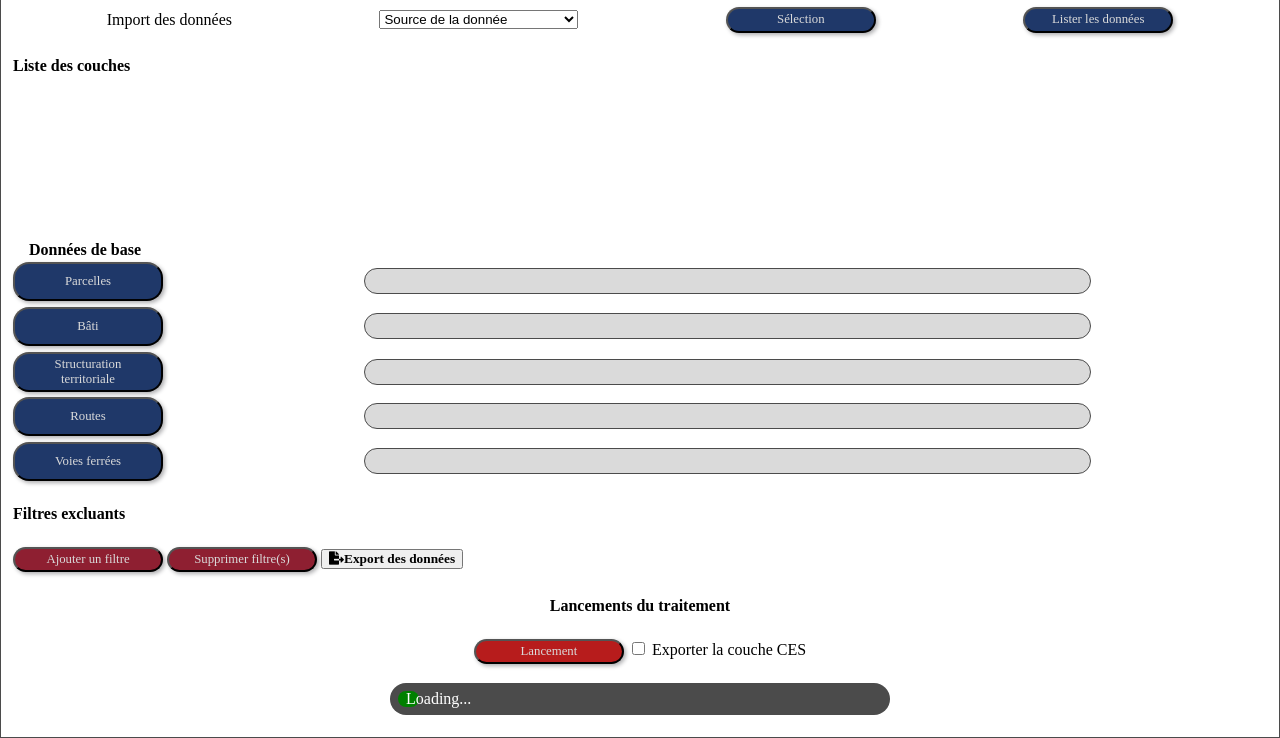
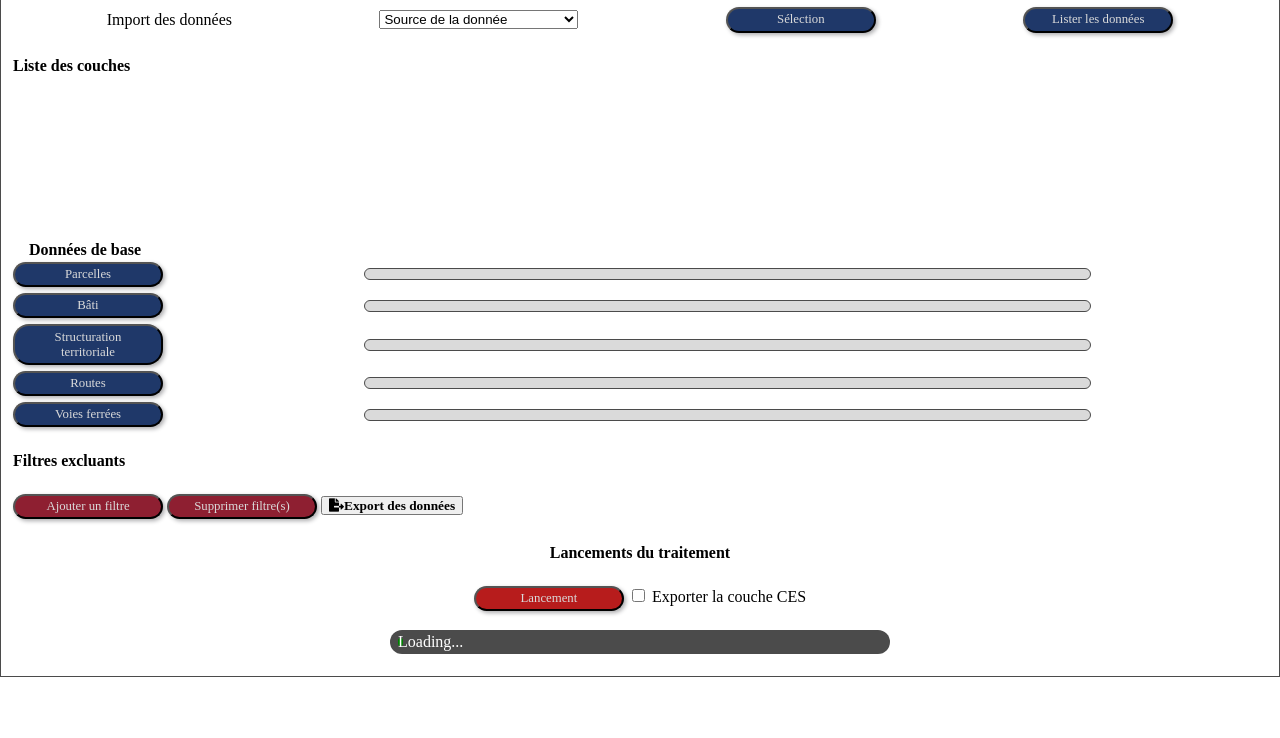
Before and after one commit to Remi971/foncier, a plain HTML site: page app_fonciere/interface/index.html in a window 1280 px wide. Shown: the part 95-833 px from the top of the page. After the commit the page ends 800 px from the top, so only its background shows below. Drawn offline with nearby package versions, Linux system fonts and the light colour scheme; a script that the page names is missing.

Commit message:
front a ameliorer

```diff
--- a/app_fonciere/interface/style.css
+++ b/app_fonciere/interface/style.css
@@ -171,11 +171,13 @@ li:hover{
 .btn-base {
   display: grid;
   grid-template-columns: auto;
+  align-items: center;
 }
 
 span {
   width : 95%;
-  height : 1.5em;
+  font-size: 10px;
+  height : 1em;
   border : var(--dark) solid 1px;
   border-radius: 1rem;
   background-color: var(--light);
@@ -186,7 +188,6 @@ span {
 .group {
   display : grid;
   grid-gap : 1%;
-  height : 45px;
   grid-template-columns : 15% 5% 5% 60% 10%;
 }
 
@@ -286,7 +287,7 @@ span {
 .progress-bar {
     position: relative;
     width: 500px;
-    height: 2em;
+    height: 1.5em;
     background-color: var(--dark);
     border-radius: 1.5em;
     color: white;
@@ -307,7 +308,6 @@ span {
     max-width: calc(100% - 1em);
     background-color: green;
     border-radius: 1em;
-    padding: .5em;
 }
 /* Tab Paramètres */
 .wrapper {
```
